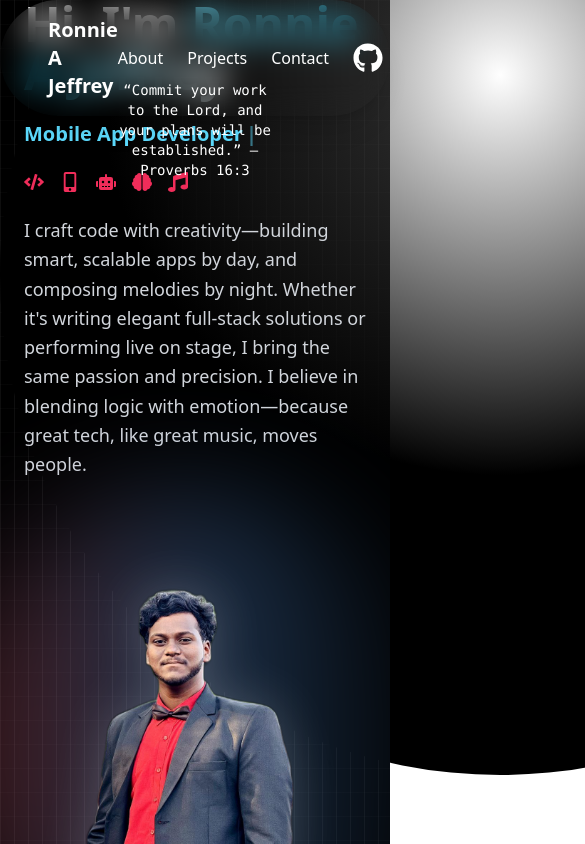
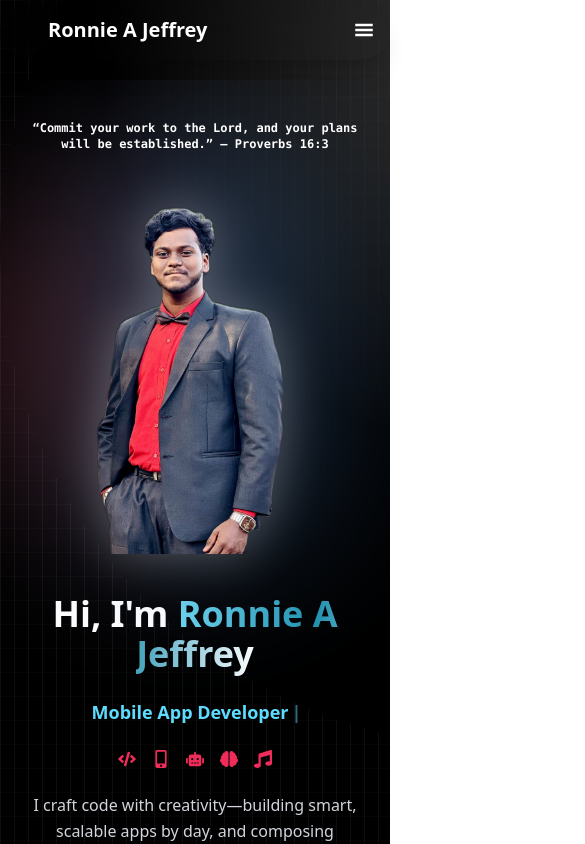
Before and after one commit to ronnie-allen/Ronnie-Portfolio, a React (Vite) app: page / in a window 390 px wide. Shown: the top 844 px of the page, 585 px wide, since content can reach past the window. Built offline with nearby package versions, Linux system fonts and the light colour scheme.

Commit message:
Hero section and Navbar fixed

```diff
--- a/src/App.tsx
+++ b/src/App.tsx
@@ -9,16 +9,39 @@ import Navbar from "./sections/Navbar";
 function App() {
   return (
     <div className="font-inter">
-      <div className="relative h-full w-full bg-black">
-        <div className="absolute bottom-0 left-0 right-0 top-0 bg-[linear-gradient(to_right,#4f4f4f2e_1px,transparent_1px),linear-gradient(to_bottom,#8080800a_1px,transparent_1px)] bg-[size:14px_24px]"></div>
-        <div className="absolute left-0 right-0 top-[-10%] h-[1000px] w-[1000px] rounded-full bg-[radial-gradient(circle_400px_at_50%_300px,#fbfbfb36,#000)]"></div>
+      {/* Main Container */}
+      <div className="relative h-full w-full bg-black overflow-x-hidden">
+        {/* Background Gradient and Shapes */}
+        <div className="absolute bottom-0 left-0 right-0 top-0 bg-[linear-gradient(to_right,#4f4f4f2e_1px,transparent_1px),linear-gradient(to_bottom,#8080800a_1px,transparent_1px)] bg-[size:14px_24px] z-0"></div>
+        <div className="absolute left-0 right-0 top-[-10%] h-[1000px] w-[1000px] rounded-full bg-[radial-gradient(circle_400px_at_50%_300px,#fbfbfb36,#000)] z-0"></div>
+
+        {/* Navbar */}
         <Navbar />
+
+        {/* Main Sections with Spacing */}
+        <div className="z-10 relative mt-20 md:mt-0"> {/* Adjust margin-top for mobile */}
           <Hero />
+        </div>
+
+        <div className="z-10 relative mt-10 md:mt-20">
           <TechCarousel />
+        </div>
+
+        <div className="z-10 relative mt-10 md:mt-20">
           <Projects />
+        </div>
+
+        <div className="z-10 relative mt-10 md:mt-20">
           <Blog />
+        </div>
+
+        <div className="z-10 relative mt-10 md:mt-20">
           <Contact />
+        </div>
+
+        <div className="z-10 relative mt-10 md:mt-20">
           <Footer />
+        </div>
       </div>
     </div>
   );
--- a/src/sections/Hero.tsx
+++ b/src/sections/Hero.tsx
@@ -1,4 +1,3 @@
-// src/sections/Hero.tsx
 import { motion } from "framer-motion";
 import { Typewriter } from "react-simple-typewriter";
 import { FaCode, FaMobileAlt, FaRobot, FaBrain, FaMusic } from "react-icons/fa";
@@ -8,23 +7,40 @@ export const Hero = () => {
   return (
     <section className="relative text-white h-screen w-full overflow-hidden flex flex-col justify-between">
       {/* Bible Verse */}
-      <div className="absolute top-20 left-1/2 transform -translate-x-1/2 z-50 font-mono font-light text-red-00 text-sm md:text-base text-center px-4">
+      <div className="absolute top-10 sm:top-20 left-1/2 transform -translate-x-1/2 z-50 font-mono font-semibold text-xs sm:text-sm md:text-base text-center sm:text-left md:text-center px-4 sm:px-6 md:px-8 w-full">
         “Commit your work to the Lord, and your plans will be established.” –
         Proverbs 16:3
       </div>
+      {/* Main Content */}
+      <div className="flex flex-col md:flex-row items-center justify-center flex-grow px-6 z-10 mt-16 sm:mt-20 md:mt-0">
+        {/* Right Image - 40% */}
+        <div className="md:w-2/5 w-full relative flex justify-center items-center mb-10 md:mb-0">
+          {/* Animated background shape */}
+          <motion.div
+            initial={{ scale: 0 }}
+            animate={{ scale: 1.8 }}
+            transition={{ duration: 1.5, type: "spring" }}
+            className="absolute w-[240px] sm:w-[300px] md:w-[340px] h-[240px] sm:h-[300px] md:h-[340px] bg-gradient-to-r from-red-500 via-blue-400 to-black opacity-30 rounded-full blur-2xl z-0"
+          />
 
-      {/* Main Content */}
-      <div className="flex flex-col md:flex-row items-center justify-center flex-grow px-6 z-10">
+          {/* Developer Image with glow outline */}
+          <img
+            src={RonPic}
+            alt="Ronnie A Jeffrey"
+            className="relative z-10 h-auto max-w-[90%] sm:max-w-[95%] md:max-w-[100%] object-contain drop-shadow-[0_0_25px_rgba(255,255,255,0.3)]"
+          />
+        </div>
+
         {/* Left Content - 60% */}
         <div className="md:w-3/5 w-full text-left space-y-6 mx-4">
-          <h1 className="text-5xl md:text-6xl font-bold font-inter">
+          <h1 className="text-4xl sm:text-5xl md:text-6xl font-bold font-inter text-center sm:text-left">
             Hi, I'm{" "}
             <span className="bg-gradient-to-r from-[#6dd5ed] via-[#2193b0] to-[#ffffff] text-transparent bg-clip-text">
               Ronnie A Jeffrey
             </span>
           </h1>
 
-          <div className="text-[#5ddcff] font-semibold text-xl md:text-2xl flex items-center gap-2">
+          <div className="text-[#5ddcff] font-semibold text-lg sm:text-xl md:text-2xl flex items-center gap-2 justify-center sm:justify-start">
             <span>
               <Typewriter
                 words={[
@@ -43,7 +59,7 @@ export const Hero = () => {
             </span>
           </div>
 
-          <div className="flex gap-4 text-[#f02d5a] text-xl">
+          <div className="flex gap-4 text-[#f02d5a] text-lg sm:text-xl justify-center sm:justify-start">
             <FaCode title="Full-stack" />
             <FaMobileAlt title="Mobile Apps" />
             <FaRobot title="AI" />
@@ -51,7 +67,7 @@ export const Hero = () => {
             <FaMusic title="Music" />
           </div>
 
-          <p className="text-gray-300 leading-relaxed max-w-xl text-lg font-light">
+          <p className="text-gray-300 leading-relaxed max-w-xl text-base sm:text-lg font-light text-center sm:text-left">
             I craft code with creativity—building smart, scalable apps by day,
             and composing melodies by night. Whether it's writing elegant
             full-stack solutions or performing live on stage, I bring the same
@@ -59,24 +75,6 @@ export const Hero = () => {
             emotion—because great tech, like great music, moves people.
           </p>
         </div>
-
-        {/* Right Image - 40% */}
-        <div className="md:w-2/5 w-full relative mt-10 md:mt-0 flex justify-center items-center">
-          {/* Animated background shape */}
-          <motion.div
-            initial={{ scale: 0 }}
-            animate={{ scale: 1.5 }}
-            transition={{ duration: 1.5, type: "spring" }}
-            className="absolute w-[340px] h-[340px] bg-gradient-to-r from-red-500 via-blue-400 to-black opacity-30 rounded-full blur-2xl z-0"
-          />
-
-          {/* Developer Image with glow outline */}
-          <img
-            src={RonPic}
-            alt="Ronnie A Jeffrey"
-            className="relative z-10 h-auto object-contain drop-shadow-[0_0_25px_rgba(255,255,255,0.2)]"
-          />
-        </div>
       </div>
     </section>
   );
--- a/src/sections/Navbar.tsx
+++ b/src/sections/Navbar.tsx
@@ -1,8 +1,13 @@
 // src/sections/Navbar.tsx
-import React from "react";
+import React, { useState } from "react";
 import { FaGithub } from "react-icons/fa"; // Import GitHub icon
+import { GiHamburgerMenu } from "react-icons/gi"; // Import hamburger menu icon for mobile
 
 const Navbar = () => {
+  const [isMenuOpen, setIsMenuOpen] = useState(false);
+
+  const toggleMenu = () => setIsMenuOpen(!isMenuOpen);
+
   return (
     <nav className="fixed top-0 left-0 right-0 z-50 p-4 flex items-center justify-between bg-transparent backdrop-blur-lg rounded-full shadow-xl">
       {/* Name on the Left */}
@@ -10,8 +15,8 @@ const Navbar = () => {
         Ronnie A Jeffrey
       </div>
 
-      {/* Additional navbar content */}
-      <div className="space-x-6 mr-8 flex items-center">
+      {/* Navbar content */}
+      <div className="space-x-6 mr-8 hidden md:flex items-center">
         {/* Navbar links */}
         <a href="#about" className="text-white hover:text-red-400">About</a>
         <a href="#projects" className="text-white hover:text-red-400">Projects</a>
@@ -24,6 +29,27 @@ const Navbar = () => {
           </a>
         </div>
       </div>
+
+      {/* Hamburger Menu for Mobile */}
+      <div className="md:hidden flex items-center" onClick={toggleMenu}>
+        <GiHamburgerMenu size={20} className="text-white" />
+      </div>
+
+      {/* Mobile Menu */}
+      {isMenuOpen && (
+        <div className="absolute top-0 left-0 right-0 bg-transparent backdrop-blur-lg p-6 md:hidden flex flex-col items-center space-y-4 mt-16">
+          <a href="#about" className="text-white hover:text-red-400">About</a>
+          <a href="#projects" className="text-white hover:text-red-400">Projects</a>
+          <a href="#contact" className="text-white hover:text-red-400">Contact</a>
+
+          {/* GitHub Icon */}
+          <div className="text-white hover:text-red-400">
+            <a href="https://github.com/ronnieaj" target="_blank" rel="noopener noreferrer">
+              <FaGithub size={30} />
+            </a>
+          </div>
+        </div>
+      )}
     </nav>
   );
 };
```
Lines whose indentation alone changed are shown as unchanged.
